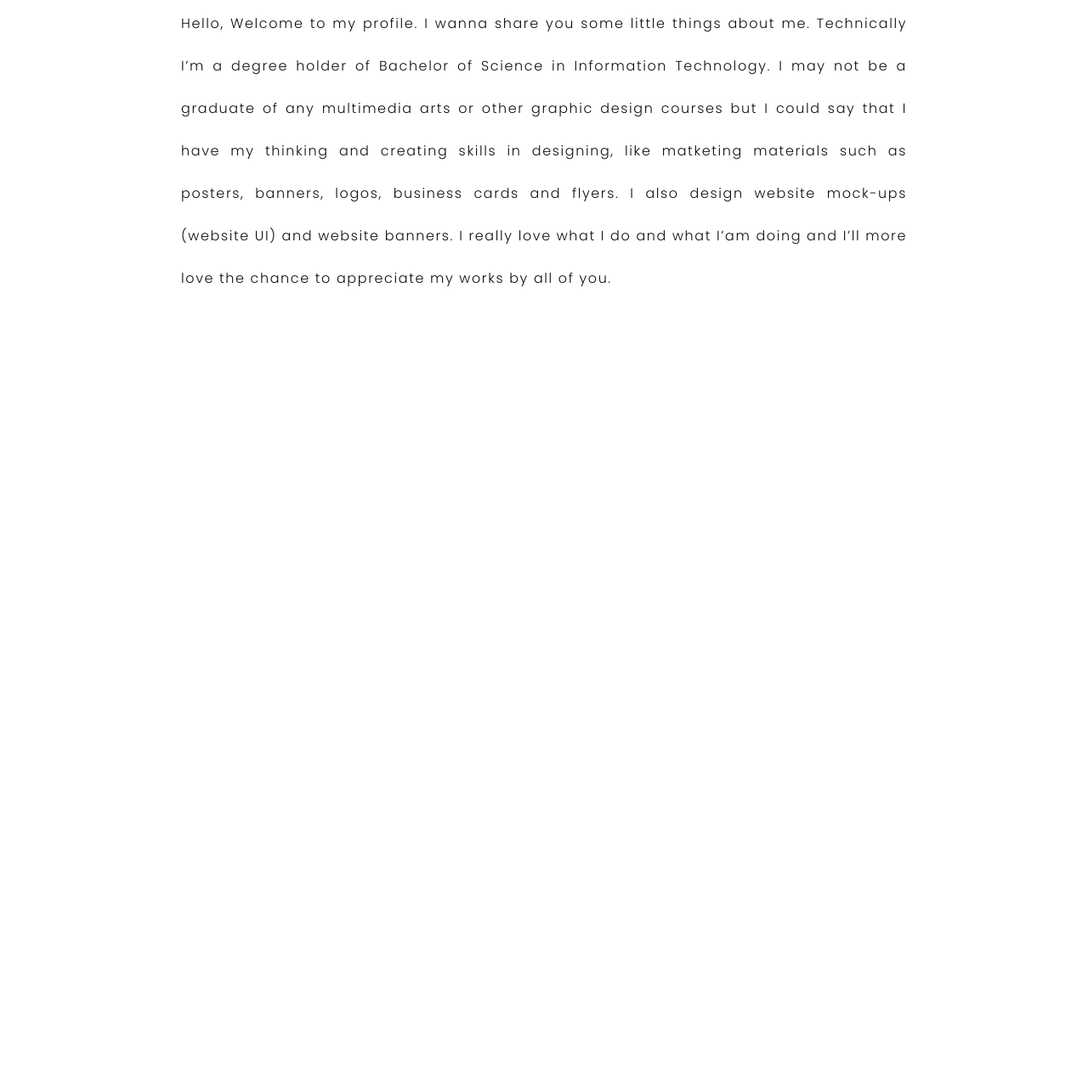
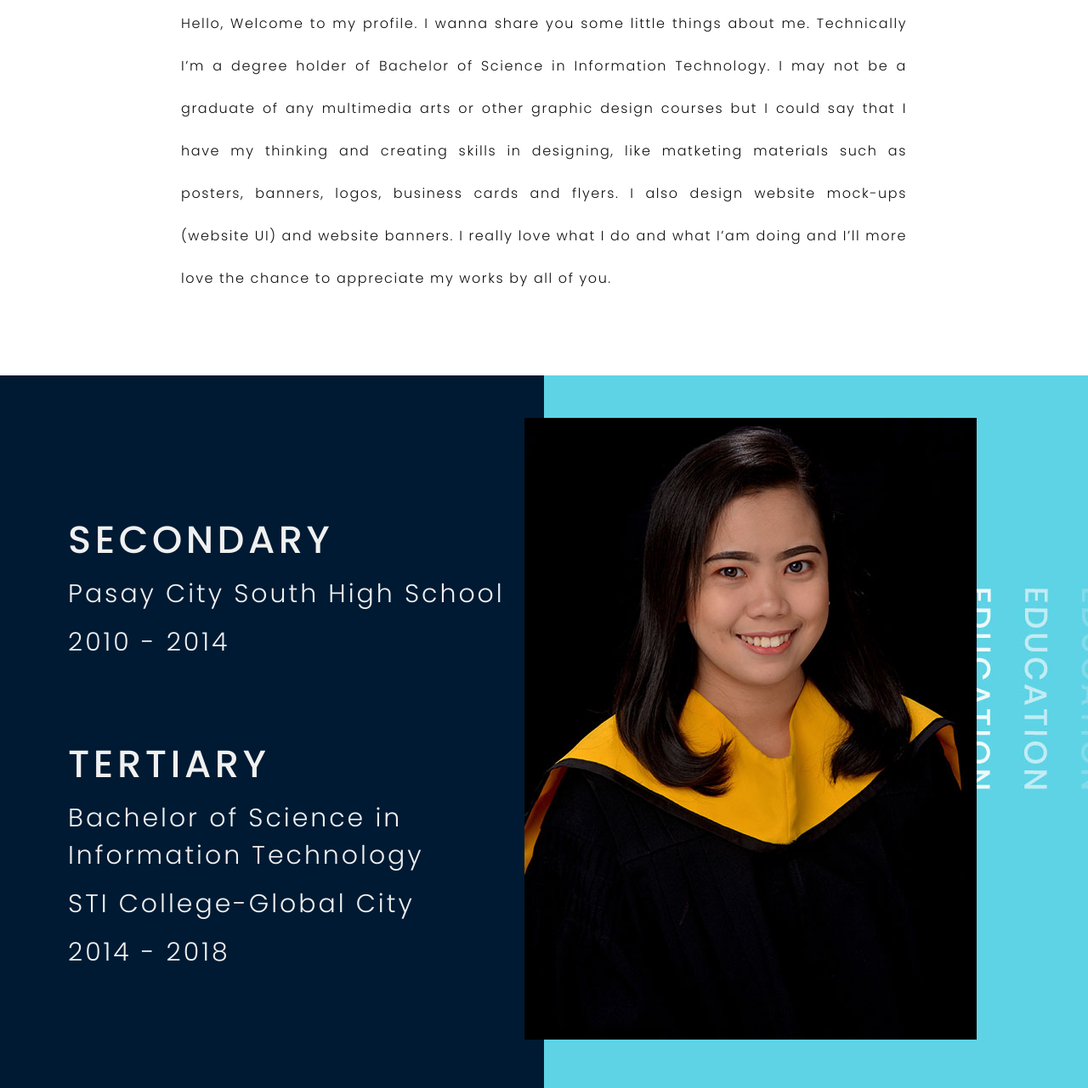
Before and after one commit to giovictor/kathleen-dalida-profile, a Gatsby site: page / in a window 1280 px wide. Shown: the part 1090-2371 px from the top of the page at 85% size. Before the commit the page ends 1532 px from the top, so only its background shows below. Built offline with nearby package versions, Linux system fonts and the light colour scheme; Gatsby itself is replaced by a stand-in of ours.

Commit message:
Done with education component

```diff
--- /dev/null
+++ b/src/components/Education/index.js
@@ -0,0 +1,33 @@
+import React from "react"
+import Slide from 'react-reveal/Slide'
+import Fade from 'react-reveal/Fade'
+
+import togapic from '../../images/toga.jpg'
+import styles from '../../styles/education.module.css'
+
+const Education = () => (
+    <div className={styles.education}>
+        <div className={styles.historyContainer}>
+            <Fade left>
+                <div className={styles.history}>
+                    <h3 className={styles.historyTitle}>SECONDARY</h3>
+                    <p className={styles.historySchool}>Pasay City South High School</p>
+                    <p className={styles.historySchoolYear}>2010 - 2014</p>
+                </div>
+
+                <div className={styles.history}>
+                    <h3 className={styles.historyTitle}>TERTIARY</h3>
+                    <p className={styles.historyDegree}>Bachelor of Science in Information Technology</p>
+                    <p className={styles.historySchool}>STI College-Global City</p>
+                    <p className={styles.historySchoolYear}>2014 - 2018</p>
+                </div>
+            </Fade>
+        </div>
+        <Slide top>
+            <img src={togapic} className={styles.togapic}/>
+        </Slide>
+        <div className={styles.togaContainer}></div>
+    </div>
+)
+
+export default Education
--- a/src/pages/index.js
+++ b/src/pages/index.js
@@ -2,12 +2,14 @@ import React from "react"
 import Layout from '../components/layout'
 import Header from '../components/Header'
 import About from '../components/About'
+import Education from '../components/Education'
 
 const IndexPage = () => (
     <Layout>
         <div className="profile">
             <Header />
             <About />
+            <Education/>
         </div>
     </Layout>
 )
--- /dev/null
+++ b/src/styles/education.module.css
@@ -0,0 +1,66 @@
+.education {
+    height:839px;
+    display:flex;
+    flex-flow:row wrap;
+    position:relative;
+}
+
+.historyContainer {
+    flex:0 0 50%;
+    background-color: #001a33;
+    color:#f0f0f0;
+}
+
+.history {
+    margin-left:110px;
+    margin-top:160px;
+}
+
+.history:nth-child(2) {
+    margin-top:88px;
+}
+
+.history h3, .history p {
+    margin-top:0;
+}
+
+.historyTitle {
+    font-size:44.94px;
+    font-weight:500;
+    letter-spacing:0.1em;
+    margin-bottom: 8px;
+}
+
+.historyDegree, .historySchool, .historySchoolYear {
+    font-size:29.96px;
+    font-weight:300;
+    letter-spacing:0.1em;
+    margin-bottom:13px;
+}
+
+.togaContainer {
+    flex:0 0 50%;
+    background-image:url('../images/togaBackground.jpg');
+    background-size:cover;
+    background-position:center;
+    background-repeat:no-repeat;
+}
+
+.togapic {
+    position:absolute;
+    left:742px;
+    top:50px;
+}
+
+.togaText {
+    transform:rotate(90deg);
+}
+
+@media screen and (max-width:1366px) {
+    .history {
+        margin-left:80px;
+    }
+    .togapic {
+        left:617px;
+    }
+}
```
Also changed, not shown: src/images/toga.jpg (added), src/images/togaBackground.JPG (added).
